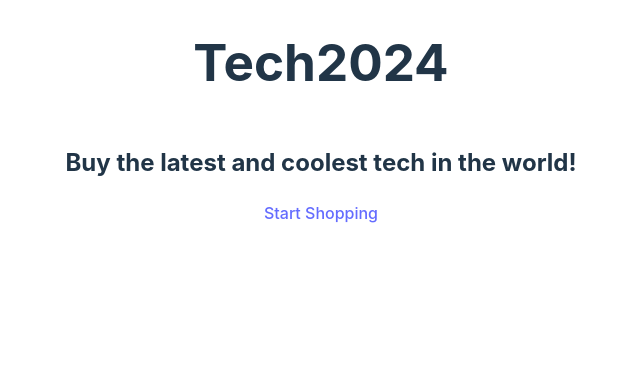
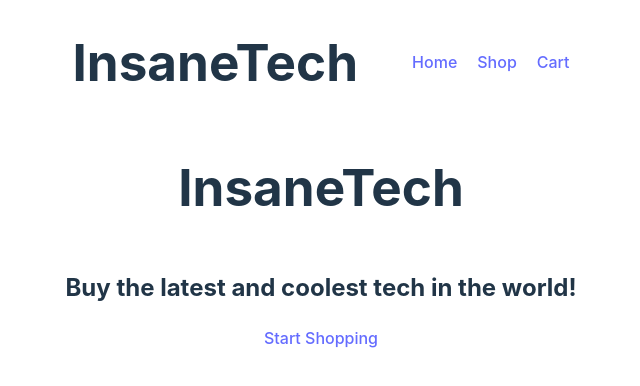
Before and after one commit to HehLul/project_shoppingCart, a React (Vite) app: page / in a window 1280 px wide. Shown: the top 386 px of the page, without its empty margins (319-959 px from the left). Built offline with nearby package versions, Linux system fonts and the light colour scheme.

Commit message:
navbar component added

```diff
--- a/src/components/Home.jsx
+++ b/src/components/Home.jsx
@@ -1,11 +1,15 @@
 import { Link } from "react-router-dom";
+import Navbar from "./Navbar";
 import "../styles/Home.css";
 function Home() {
   return (
-    <div className="home">
-      <h1>Tech2024</h1>
-      <h2>Buy the latest and coolest tech in the world!</h2>
-      <Link to="shop">Start Shopping</Link>
+    <div className="content">
+      <Navbar></Navbar>
+      <div className="home">
+        <h1>InsaneTech</h1>
+        <h2>Buy the latest and coolest tech in the world!</h2>
+        <Link to="shop">Start Shopping</Link>
+      </div>
     </div>
   );
 }
--- /dev/null
+++ b/src/components/Navbar.jsx
@@ -0,0 +1,21 @@
+import { Link } from "react-router-dom";
+import "../styles/Navbar.css";
+function Navbar() {
+  return (
+    <div className="navbar">
+      <h1>InsaneTech</h1>
+      <ul>
+        <li>
+          <Link to="/">Home</Link>
+        </li>
+        <li>
+          <Link to="shop">Shop</Link>
+        </li>
+        <li>
+          <Link to="cart">Cart</Link>
+        </li>
+      </ul>
+    </div>
+  );
+}
+export default Navbar;
--- a/src/components/Shop.jsx
+++ b/src/components/Shop.jsx
@@ -1,7 +1,10 @@
 import Listing from "./Listing";
+import Navbar from "./Navbar";
 import "../styles/Shop.css";
 function Shop() {
   return (
+    <div className="content">
+      <Navbar></Navbar>
       <div className="shop">
         <h1>Shop</h1>
         <div className="listings">
@@ -15,6 +18,7 @@ function Shop() {
           <Listing></Listing>
         </div>
       </div>
+    </div>
   );
 }
 export default Shop;
--- /dev/null
+++ b/src/styles/Navbar.css
@@ -0,0 +1,11 @@
+.navbar {
+  display: flex;
+  align-items: center;
+  justify-content: space-around;
+}
+ul {
+  display: flex;
+  gap: 20px;
+  list-style: none;
+  text-decoration: none;
+}
```
Lines whose indentation alone changed are shown as unchanged.
